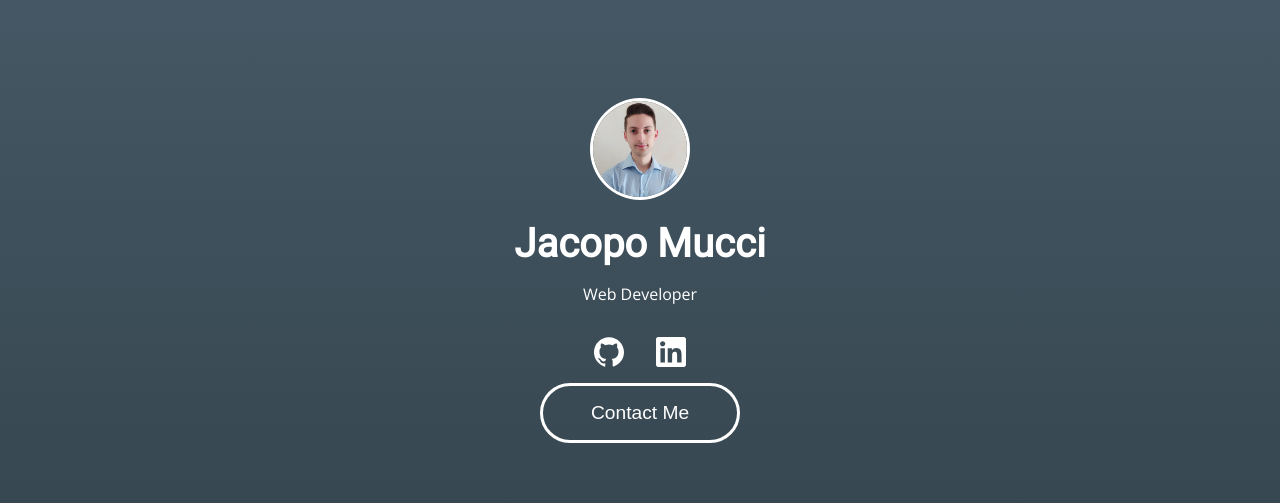
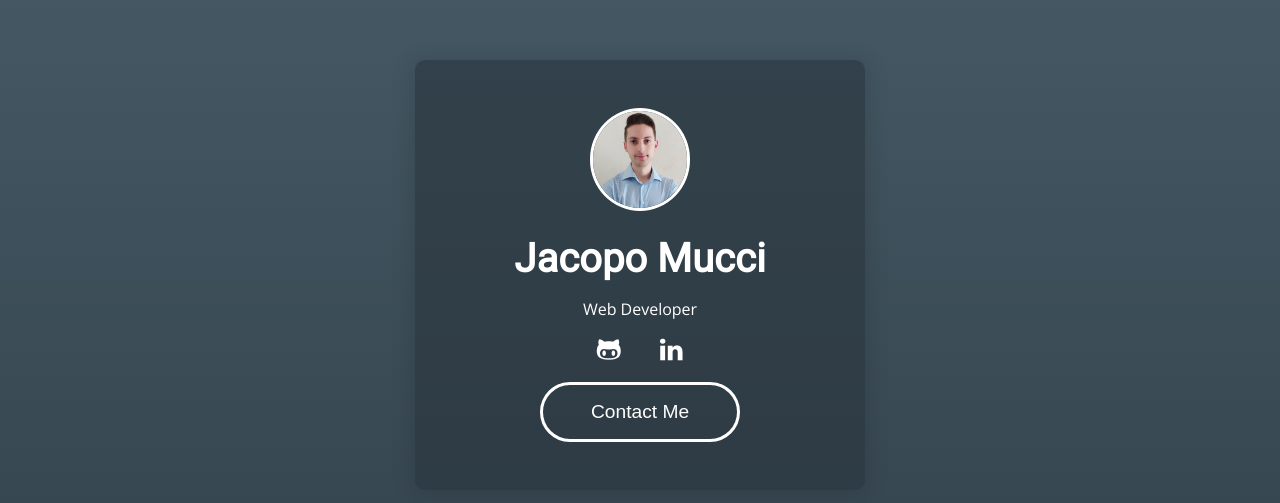
Before and after one commit to muccijacopo/personal-website, a website built with Parcel: page src/index.html in a window 1280 px wide. Shown: the part 125-628 px from the top of the page. Built offline with nearby package versions, Linux system fonts and the light colour scheme.

Commit message:
themify icons, card body to center everything

```diff
--- a/package.json
+++ b/package.json
@@ -10,6 +10,7 @@
   "author": "Jacopo Mucci",
   "license": "ISC",
   "dependencies": {
+    "@icon/themify-icons": "^1.0.1-alpha.3",
     "sass": "^1.27.0"
   },
   "devDependencies": {
--- a/src/index.html
+++ b/src/index.html
@@ -9,14 +9,16 @@
 <body>
     <div class="container">
         <div class="card">
-            <img class="profile" src="assets/images/foto2.jpg" />
-            <h1>Jacopo Mucci</h1>
-            <p>Web Developer</p>
-            <div class="icons">
-                <svg class="github" role="img" viewBox="0 0 24 24" xmlns="http://www.w3.org/2000/svg"><title>GitHub icon</title><path d="M12 .297c-6.63 0-12 5.373-12 12 0 5.303 3.438 9.8 8.205 11.385.6.113.82-.258.82-.577 0-.285-.01-1.04-.015-2.04-3.338.724-4.042-1.61-4.042-1.61C4.422 18.07 3.633 17.7 3.633 17.7c-1.087-.744.084-.729.084-.729 1.205.084 1.838 1.236 1.838 1.236 1.07 1.835 2.809 1.305 3.495.998.108-.776.417-1.305.76-1.605-2.665-.3-5.466-1.332-5.466-5.93 0-1.31.465-2.38 1.235-3.22-.135-.303-.54-1.523.105-3.176 0 0 1.005-.322 3.3 1.23.96-.267 1.98-.399 3-.405 1.02.006 2.04.138 3 .405 2.28-1.552 3.285-1.23 3.285-1.23.645 1.653.24 2.873.12 3.176.765.84 1.23 1.91 1.23 3.22 0 4.61-2.805 5.625-5.475 5.92.42.36.81 1.096.81 2.22 0 1.606-.015 2.896-.015 3.286 0 .315.21.69.825.57C20.565 22.092 24 17.592 24 12.297c0-6.627-5.373-12-12-12"/></svg>
-                <svg class="linkedin" role="img" viewBox="0 0 24 24" xmlns="http://www.w3.org/2000/svg"><title>LinkedIn icon</title><path d="M20.447 20.452h-3.554v-5.569c0-1.328-.027-3.037-1.852-3.037-1.853 0-2.136 1.445-2.136 2.939v5.667H9.351V9h3.414v1.561h.046c.477-.9 1.637-1.85 3.37-1.85 3.601 0 4.267 2.37 4.267 5.455v6.286zM5.337 7.433c-1.144 0-2.063-.926-2.063-2.065 0-1.138.92-2.063 2.063-2.063 1.14 0 2.064.925 2.064 2.063 0 1.139-.925 2.065-2.064 2.065zm1.782 13.019H3.555V9h3.564v11.452zM22.225 0H1.771C.792 0 0 .774 0 1.729v20.542C0 23.227.792 24 1.771 24h20.451C23.2 24 24 23.227 24 22.271V1.729C24 .774 23.2 0 22.222 0h.003z"/></svg>
+            <div class="card-body">
+                <img class="profile" src="assets/images/foto2.jpg" />
+                <h1>Jacopo Mucci</h1>
+                <p>Web Developer</p>
+                <div class="icons">
+                    <a href="https://github.com/muccijacopo"><i class="ti ti-github"></i></a>
+                    <a href="https://www.linkedin.com/in/jacopo-mucci-6b2a27141/"><i class="ti ti-linkedin"></i></a>
+                </div>
+                <button>Contact Me</button>
             </div>
-            <button>Contact Me</button>
         </div>
     </div>
     <!-- <script src="index.js"></script> -->
--- a/src/styles/main.scss
+++ b/src/styles/main.scss
@@ -2,6 +2,8 @@
 @import "./typography";
 @import "./utils";
 @import "./reset";
+
+@import "@icon/themify-icons/themify-icons.css";
 
 body {
   background: #dcdcdc;
@@ -14,21 +16,19 @@ body {
   height: 100vh;
   max-width: 800px;
   margin: 0 auto;
-  padding: 0 1rem;
+  padding: 0 0.8rem;
   @extend .d-flex-center;
   .card {
     width: 100%;
     max-width: 450px;
-    height: 450px;
-    position: relative;
-    display: flex;
-    flex-direction: column;
     text-align: center;
-    // background: rgba(#29353c, 0.6);
+    background: rgba(#29353c, 0.6);
     color: #ffffff;
     border-radius: 10px;
     padding: 3rem 1rem;
-    // box-shadow: 0px 3px 20px 5px rgba(0, 0, 0, 0.1);
+    box-shadow: 0px 3px 20px 5px rgba(0, 0, 0, 0.1);
+    .card-body {
+      height: 100%;
       h1 {
         font-size: 2.5rem;
         margin-bottom: $margin;
@@ -51,10 +51,10 @@ body {
         display: flex;
         align-items: center;
         justify-content: space-around;
-      svg {
+        .ti {
           @extend .cursor-pointer;
-        height: 100%;
-        fill: #ffffff;
+          font-size: 1.5rem;
+          color: $primary-color;
         }
       }
       button {
@@ -74,3 +74,4 @@ body {
       }
     }
   }
+}
```
Also changed, not shown: 1 other file. Lines whose indentation alone changed are shown as unchanged.
